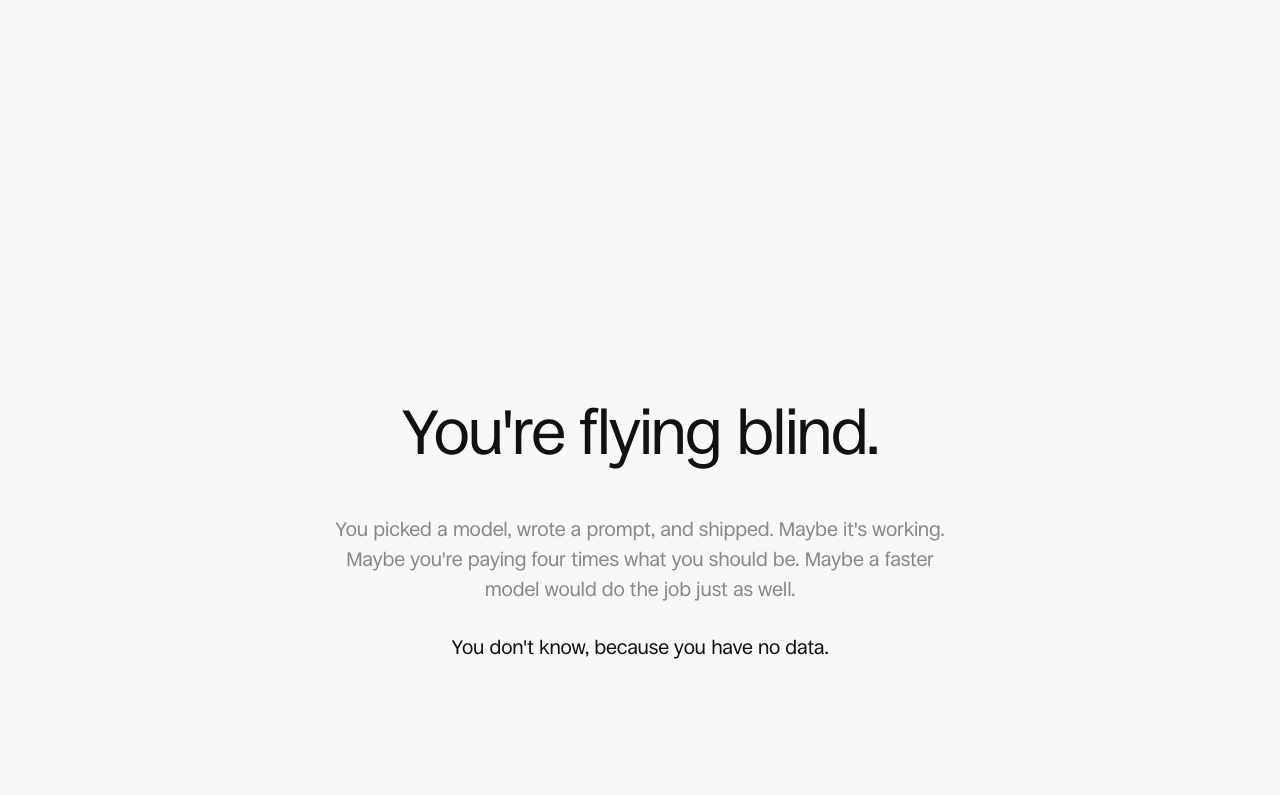
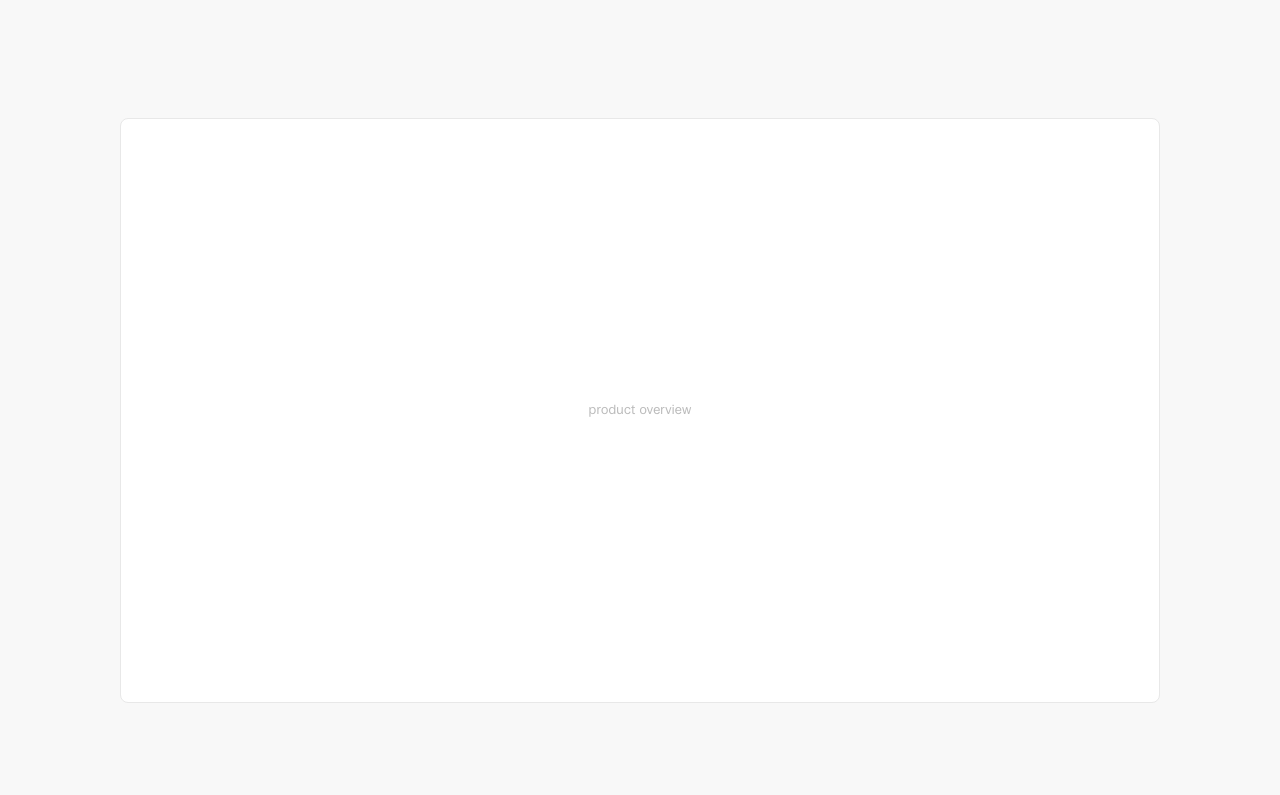
Before and after one commit to grsszne/cornerstonesh, a Next.js app: page /arc in a window 1280 px wide. Shown: the part 645-1440 px from the top of the page. Built offline with nearby package versions, Linux system fonts and the light colour scheme.

Commit message:
feat(arc): add video placeholders in hero + feature sections

```diff
--- a/src/components/arc/ArcBentoGrid.jsx
+++ b/src/components/arc/ArcBentoGrid.jsx
@@ -3,6 +3,7 @@
 import { useRef } from "react";
 import { motion, useInView } from "framer-motion";
 import { T, TYPE, SECTION } from "./arcTokens";
+import ArcVideoPlaceholder from "./ArcVideoPlaceholder";
 
 const ITEMS = [
   {
@@ -42,6 +43,15 @@ export default function ArcBentoGrid() {
         >
           One endpoint. Every model.
         </motion.h2>
+
+        <motion.div
+          initial={{ opacity: 0, y: 16 }}
+          animate={isInView ? { opacity: 1, y: 0 } : {}}
+          transition={{ duration: 0.8, delay: 0.2 }}
+          style={{ marginBottom: 80 }}
+        >
+          <ArcVideoPlaceholder label="dashboard" />
+        </motion.div>
 
         <div style={{ textAlign: "left", maxWidth: 760, margin: "0 auto" }}>
           {ITEMS.map((item, i) => (
--- a/src/components/arc/ArcDeepDive.jsx
+++ b/src/components/arc/ArcDeepDive.jsx
@@ -3,6 +3,7 @@
 import { useRef } from "react";
 import { motion, useInView } from "framer-motion";
 import { T, TYPE, SECTION } from "./arcTokens";
+import ArcVideoPlaceholder from "./ArcVideoPlaceholder";
 
 export default function ArcDeepDive() {
   const ref = useRef(null);
@@ -53,6 +54,15 @@ export default function ArcDeepDive() {
           Arc Workflows let you set a hard cap per trace. The moment reality
           misbehaves, Arc severs the connection.
         </motion.p>
+
+        <motion.div
+          initial={{ opacity: 0, y: 16 }}
+          animate={isInView ? { opacity: 1, y: 0 } : {}}
+          transition={{ duration: 0.8, delay: 0.4 }}
+          style={{ marginTop: 80 }}
+        >
+          <ArcVideoPlaceholder label="trace inspector" />
+        </motion.div>
       </div>
     </section>
   );
--- a/src/components/arc/ArcHero.jsx
+++ b/src/components/arc/ArcHero.jsx
@@ -2,6 +2,7 @@
 
 import Link from "next/link";
 import { T, TYPE, BUTTON } from "./arcTokens";
+import ArcVideoPlaceholder from "./ArcVideoPlaceholder";
 
 export default function ArcHero() {
   return (
@@ -63,6 +64,16 @@ export default function ArcHero() {
           </Link>
         </div>
       </div>
+
+      <div
+        style={{
+          maxWidth: 1120,
+          margin: "clamp(80px, 10vw, 120px) auto 0",
+          padding: "0 clamp(0px, 2vw, 24px)",
+        }}
+      >
+        <ArcVideoPlaceholder label="product overview" maxWidth={1040} />
+      </div>
     </section>
   );
 }
--- a/src/components/arc/ArcStartupEconomics.jsx
+++ b/src/components/arc/ArcStartupEconomics.jsx
@@ -3,6 +3,7 @@
 import { useRef } from "react";
 import { motion, useInView } from "framer-motion";
 import { T, TYPE, SECTION } from "./arcTokens";
+import ArcVideoPlaceholder from "./ArcVideoPlaceholder";
 
 export default function ArcStartupEconomics() {
   const ref = useRef(null);
@@ -53,6 +54,15 @@ export default function ArcStartupEconomics() {
         >
           Swap with one click. Roll back with another.
         </motion.p>
+
+        <motion.div
+          initial={{ opacity: 0, y: 16 }}
+          animate={isInView ? { opacity: 1, y: 0 } : {}}
+          transition={{ duration: 0.8, delay: 0.4 }}
+          style={{ marginTop: 80 }}
+        >
+          <ArcVideoPlaceholder label="auto-tune" />
+        </motion.div>
       </div>
     </section>
   );
--- /dev/null
+++ b/src/components/arc/ArcVideoPlaceholder.jsx
@@ -0,0 +1,42 @@
+"use client";
+
+import { T } from "./arcTokens";
+
+/**
+ * Placeholder for a future product screen recording.
+ * Renders a 16:9 bordered box with a subtle label.
+ *
+ * Props:
+ *  - label: short caption ("Dashboard", "Auto-tune", etc.)
+ *  - maxWidth: override max width (default 980)
+ *  - aspectRatio: "16 / 9" (default) or e.g. "16 / 10"
+ */
+export default function ArcVideoPlaceholder({
+  label = "Video",
+  maxWidth = 980,
+  aspectRatio = "16 / 9",
+}) {
+  return (
+    <div
+      style={{
+        maxWidth,
+        margin: "0 auto",
+        width: "100%",
+        aspectRatio,
+        background: T.surfaceCard,
+        border: `1px solid ${T.borderSubtle}`,
+        borderRadius: 8,
+        display: "flex",
+        alignItems: "center",
+        justifyContent: "center",
+        fontFamily: "'Ronzino', Georgia, serif",
+        fontSize: 13,
+        letterSpacing: "0.02em",
+        color: T.textTertiary,
+        textTransform: "lowercase",
+      }}
+    >
+      {label}
+    </div>
+  );
+}
```
